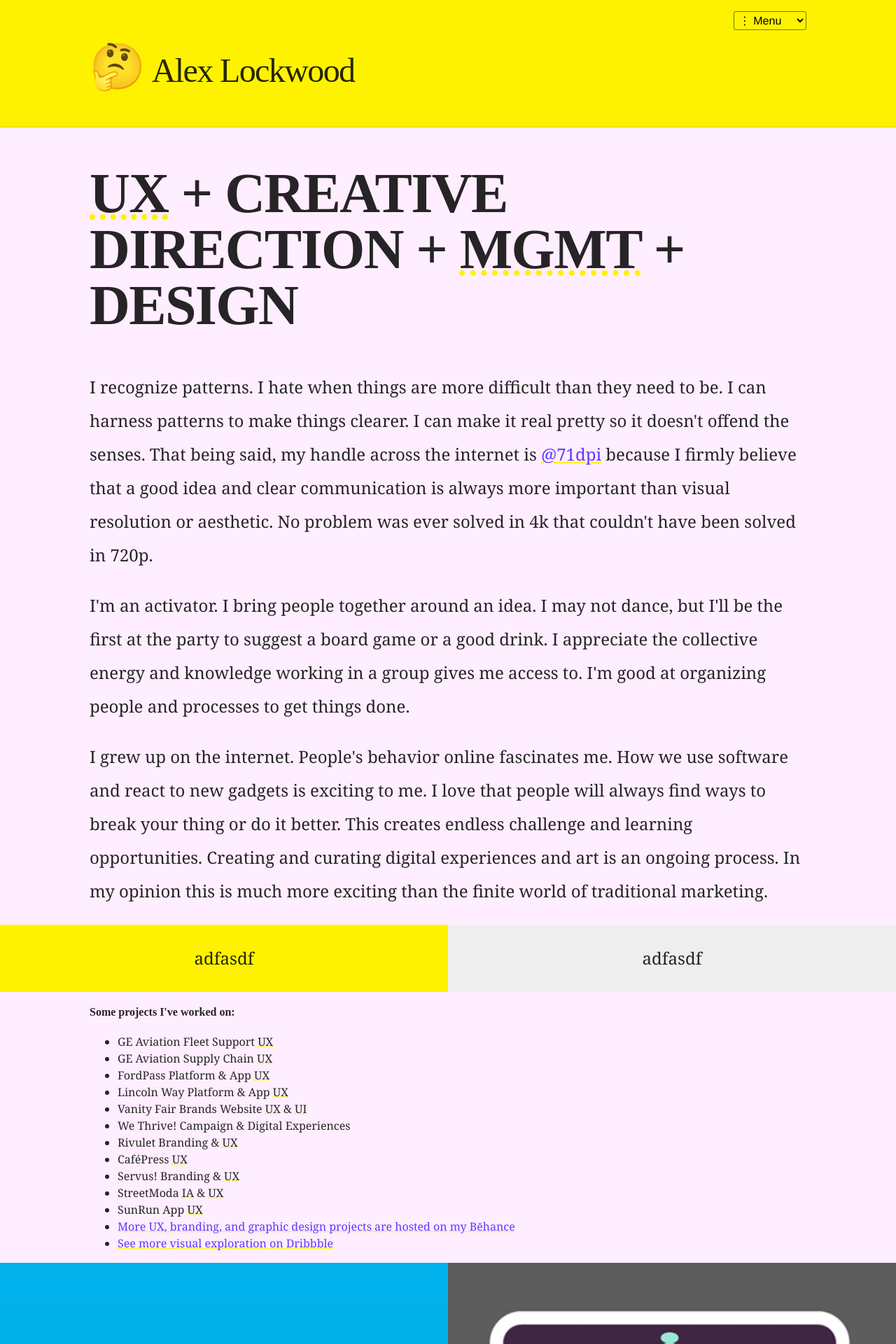
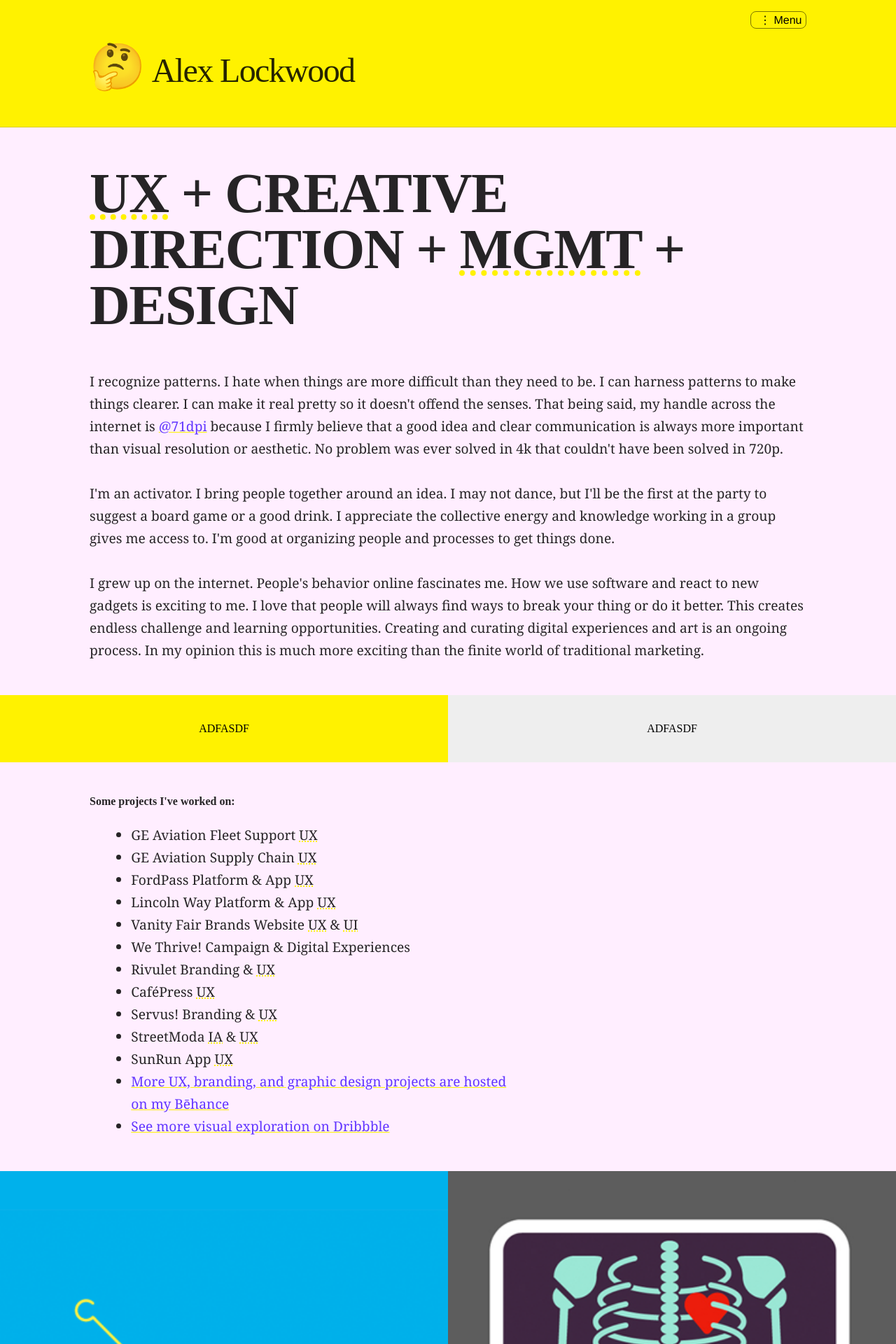
Before and after one commit to 71dpi/alex, a PHP site: page / in a window 1280 px wide. Shown: the top 1920 px of the page at 70% size. Run offline with PHP 8.4, Linux system fonts and the light colour scheme.

Commit message:
Figured out tiles, yay!

```diff
--- a/index.html
+++ b/index.html
@@ -10,10 +10,10 @@
       <header>
           <div id="logo">
               <a class="logo-link" href="index.html" title="back to homepage" rel="homepage">
-                <span class="big-emoji">&#129300;</span>&nbsp;Alex Lockwood</a>
+                <span title="Thinking Face" class="big-emoji">&#129300;</span>&nbsp;Alex Lockwood</a>
             </div>
             <nav>
-                <select name="nav-menu" id="nav-menu">
+                <select title="Site Navigation" name="nav-menu" id="nav-menu">
                   <option value="0">&#8942; Menu</option>
                   <optgroup label="Where to?">
                   <option value="index.html">About</option>
@@ -43,8 +43,8 @@
     <p>I'm an activator. I bring people together around an idea. I may not dance, but I'll be the first at the party to suggest a board game or a good drink. I appreciate the collective energy and knowledge working in a group gives me access to. I'm good at organizing people and processes to get things done.</<p>
     <p>I grew up on the internet. People's behavior online fascinates me. How we use software and react to new gadgets is exciting to me. I love that people will always find ways to break your thing or do it better. This creates endless challenge and learning opportunities. Creating and curating digital experiences and art is an ongoing process. In my opinion this is much more exciting than the finite world of traditional marketing.</p>
 </div>
-    <div class="tile tile-text"><p>adfasdf</p></div>
-    <div class="tile2 tile-text"><p>adfasdf</p></div>
+    <div class="tile"><span class="tile-text">adfasdf</span></div>
+    <div class="tile tile2"><span class="tile-text">adfasdf</span></div>
 <div id="content">
   <h4>Some projects I've worked on:</h4>
     <ul>
--- a/style.css
+++ b/style.css
@@ -1,9 +1,6 @@
 html {font-size: 16px;}
-
-
 body{margin:0;
   padding:0;}
-
 header {
   display: inline-block;
   width: 100%;
@@ -63,21 +60,25 @@ select#nav-menu{
     background-color: rgba(0, 0, 0, 0);
     cursor: default;
     margin: 0 10% 0 0;
-    padding: 0.2rem;
+    padding: 0.2rem 0.2rem 0.2rem 0.75rem;
     font-size: 1rem;
     font-family: Helvetica Neue, Helvetica, sans-serif;
-    border-radius: 3px;
+    border-radius: .5rem;
     border-width: 1px;
     border-style: solid;
     border-color:  rgba(0, 0, 0, 0.5);
     border-image: initial;
+    -moz-appearance: none;
+    -webkit-appearance: none;
+    width: 5rem;
 }
+
 
 #content {display: inline-block; margin:0 10%;}
 
   p {
     font-family: charter, Georia, Cambria, 'Times New Roman', Times, serif;
-    font-size: 1.5rem;
+    font-size: 1.2rem;
     font-style: normal;
     font-weight: 400;
     initial-letter: 0rem;
@@ -86,15 +87,17 @@ select#nav-menu{
     -webkit-font-smoothing: antialiased;
     color: rgba(0, 0, 0, 0.85);
     letter-spacing: 0;
-    line-height: 3rem;
+    line-height: 2rem;
+    margin: 0px;
+    padding-bottom: 2rem;
   }
 
 h1 {
   font-family: HelveticaNeue-Bold;
-  font-size: 3rem;
+  font-size: 2.5rem;
   color: rgba(0, 0, 0, 0.85);
   letter-spacing: -0.1rem;
-  line-height: 3rem;
+  line-height: 2.5rem;
 }
 h2 {
   font-family: HelveticaNeue-Bold;
@@ -116,12 +119,17 @@ h4 {
   color: rgba(0, 0, 0, 0.85);
   letter-spacing: 0;
   line-height: 1rem;
+  margin: 2rem 0 1.5rem;
+}
+ul{
+  padding: 0rem;
+  margin: 0rem 10% 2rem;
 }
 li {
-  font-size: 1rem;
+  font-size: 1.2rem;
   color: rgba(0, 0, 0, 0.85);
   letter-spacing: 0;
-  line-height: 1.5rem;
+  line-height: 2rem;
   font-family: charter, Georia, Cambria, 'Times New Roman', Times, serif;
     font-style: normal;
     font-weight: 400;
@@ -129,6 +137,7 @@ li {
     overflow-wrap: break-word;
     text-rendering: optimizeLegibility;
     -webkit-font-smoothing: antialiased;
+    margin-left: -0.5rem;
 }
 abbr {
   text-decoration-color: #fff200;
@@ -186,26 +195,31 @@ a.ani-link:visited:hover:after {
 }
 .tile {
   width:50%;
+  background: #fff200;
   float: left;
-  background: #fff200;
-  text-align: center;
+  margin: 1rem 0;
+  font-size: 1rem;
+  font-family: HelveticaNeue-Bold;
+  text-transform: uppercase;
+
 }
 .tile2 {
   background: #eee;
-  width:50%;
-  float: left;
-  text-align: center;
 }
 .tile-text {
-  line-height: 3rem;
+  display: flex;
+  justify-content: center;
+  align-items: center;
+  line-height: 6rem;
 }
+
 
 
 
 /* make it bigger for desktop */
 
 
-@media screen and (min-width:400px){
+@media screen and (min-width:768px){
   html {
     font-size: 1rem; background-color:#fef;
   }
```
